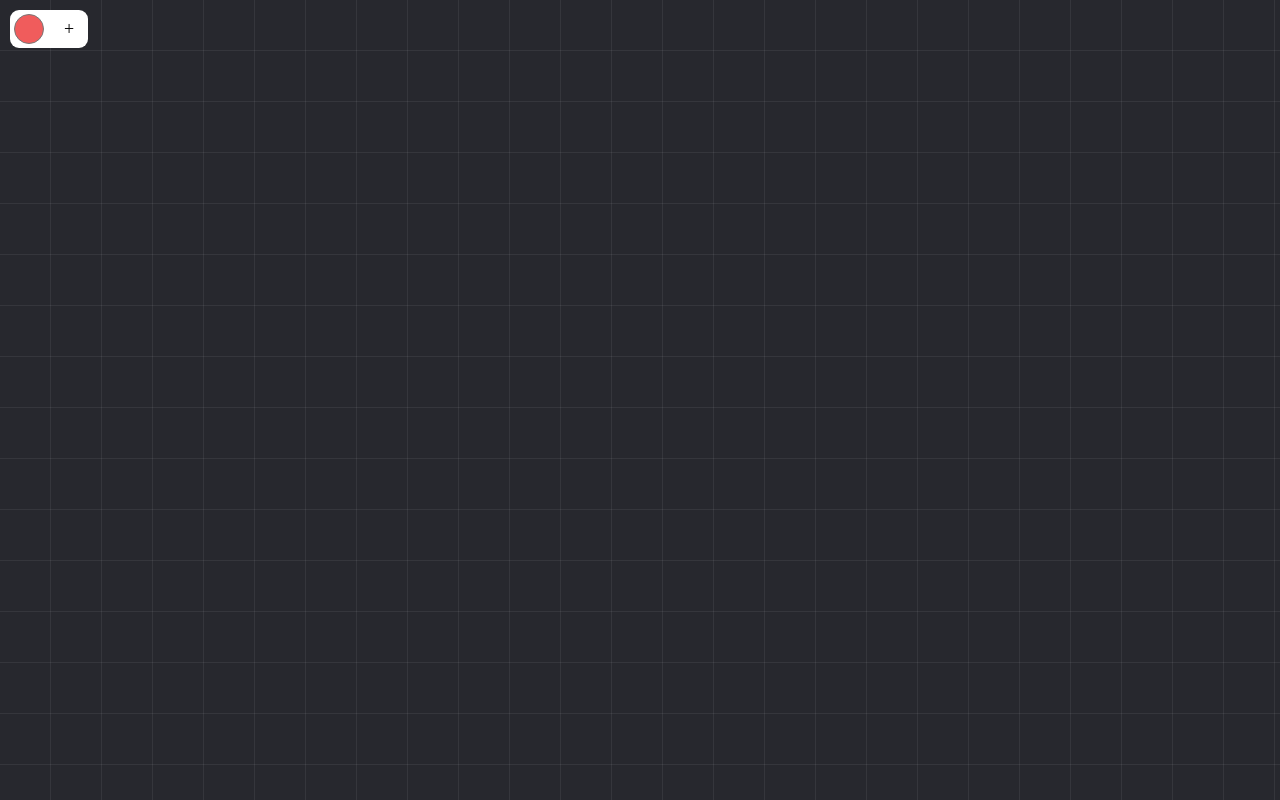
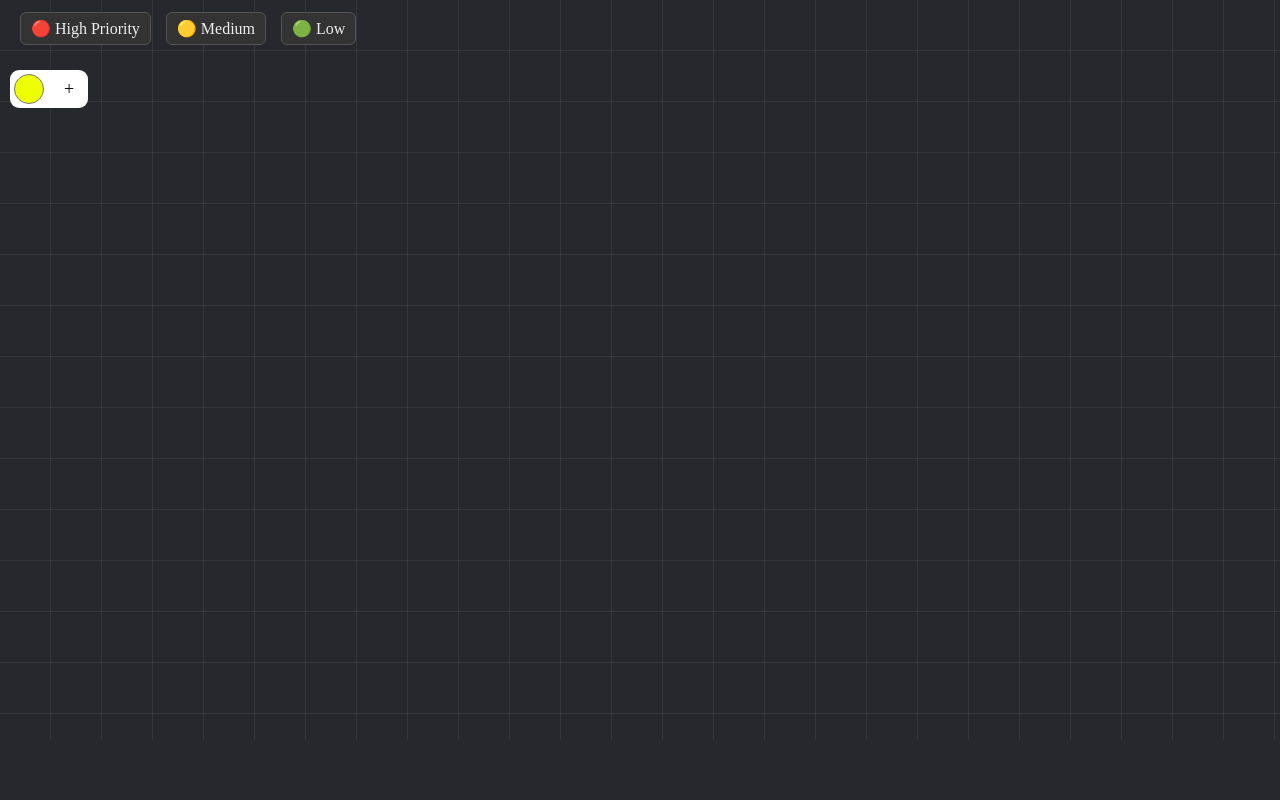
Before and after one commit to Azad88101/STICKY_NOTES, a browser extension: page index.html in a window 1280 px wide. Drawn offline with Linux system fonts and the light colour scheme.

Commit message:
added manifest file and add nav bar

```diff
--- a/index.html
+++ b/index.html
@@ -3,24 +3,29 @@
 <head>
   <meta charset="UTF-8" />
   <meta name="viewport" content="width=device-width, initial-scale=1.0" />
-    <title>azad-sticky-notes</title>
+  <title>Sticky Notes</title>
   <link rel="stylesheet" href="style.css" />
   <link rel="shortcut icon" href="./sticky-note.png" type="image/x-icon">
-
 </head>
 <body>
+
+  <!-- Navigation Bar with Priority Labels -->
+  <nav>
+    <label>🔴 High Priority</label>
+    <label>🟡 Medium</label>
+    <label>🟢 Low</label>
+  </nav>
+
+  <!-- Main Content Area -->
   <main>
-      <form action="">
-        <input type="color" name="" id="color" value="#f05c5c" />
+    <!-- Note Creation Form -->
+    <form id="noteForm">
+      <input type="color" id="color" value="#eeff00" />
       <button type="button" id="createBtn">+</button>
     </form>
-      <div id="list">
-        <!-- <div class="note">
-          <span class="close">X</span>
-          <textarea name="" rows="10"  cols="30" placeholder="Write content.." id=""></textarea
-          > -->
-        </div>
-      </div>
+
+    <!-- Sticky Notes Container -->
+    <div id="list"></div>
   </main>
 
   <script src="script.js"></script>
--- a/style.css
+++ b/style.css
@@ -3,6 +3,8 @@
   padding: 0;
   box-sizing: border-box;
   font-family: pp mori;
+  /* font-family: futura; */
+
 }
 html,
 body {
@@ -14,8 +16,37 @@ body {
   background-color: #27282e;
 }
 
+
+nav {
+  color: white;
+  display: flex;
+  align-items: center;
+  gap: 15px;
+
+  padding: 12px 20px;
+  font-size: 16px;
+  position: fixed;
+  top: 0;
+  width: 100%;
+  z-index: 10;
+}
+
+nav label {
+  display: flex;
+  align-items: center;
+  gap: 5px;
+  padding: 6px 10px;
+  background-color: #333;
+  border-radius: 6px;
+  border: 1px solid #555;
+  color: #eee;
+  cursor: default;
+}
+
 main {
-  height: 100vh;
+  padding-top: 60px; /* So it doesn't go under nav */
+  height: calc(100vh - 60px);
+  position: relative;
   width: 100vw;
   overflow: hidden;
   background-image: repeating-linear-gradient(
@@ -25,11 +56,9 @@ main {
     ),
     repeating-linear-gradient(
       to bottom,
-      /* to top,  */ transparent 0 50px,
+      transparent 0 50px,
       #fff1 50px 51px
     );
-
-  position: relative;
 }
 form {
   background-color: white;
@@ -62,6 +91,7 @@ border-radius: 50%;
 #list textarea {
     all: unset;
     color: white;
+    font-size: 16px;
 
 }
 
@@ -70,7 +100,7 @@ border-radius: 50%;
     width: max-content;
     border-top: 30px solid yellow;
     border-radius: 9px;
-    box-shadow: 0 20px 90px #000;
+    box-shadow: 0 10px 50px #181818;
     padding: 10px;
     position: absolute;
 }
```
Also changed, not shown: oldScript.js (added, +66 -0 lines), manifest.json (added). Lines whose indentation alone changed are shown as unchanged.
